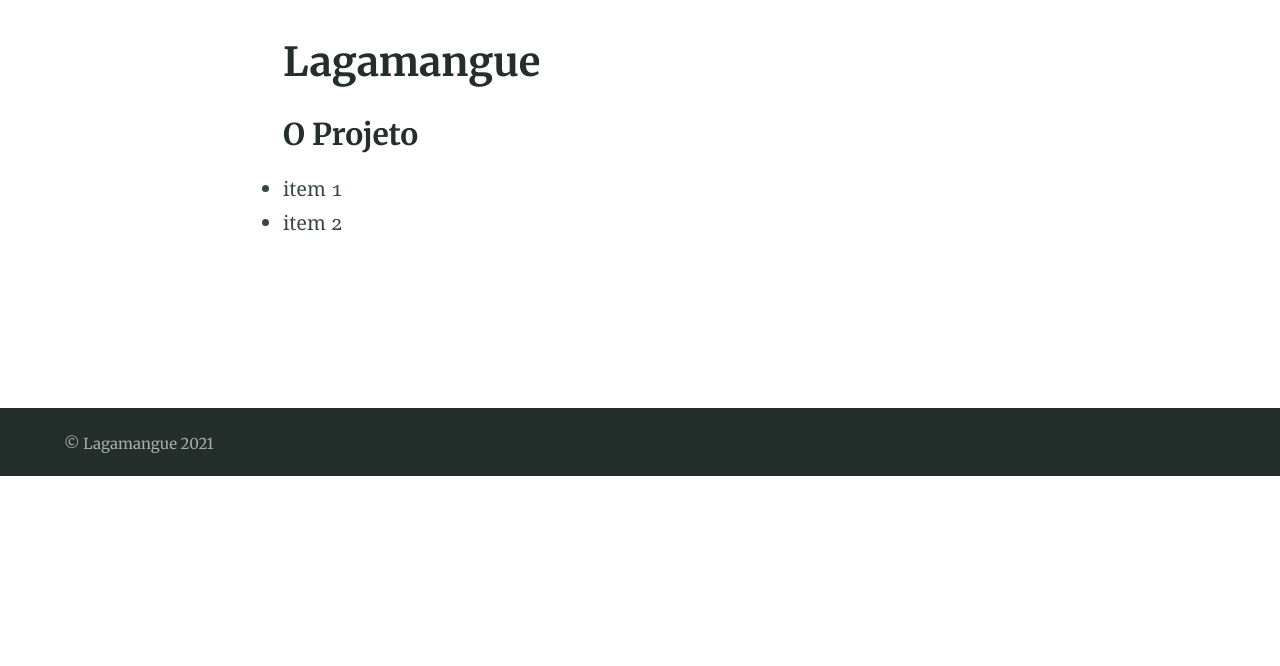
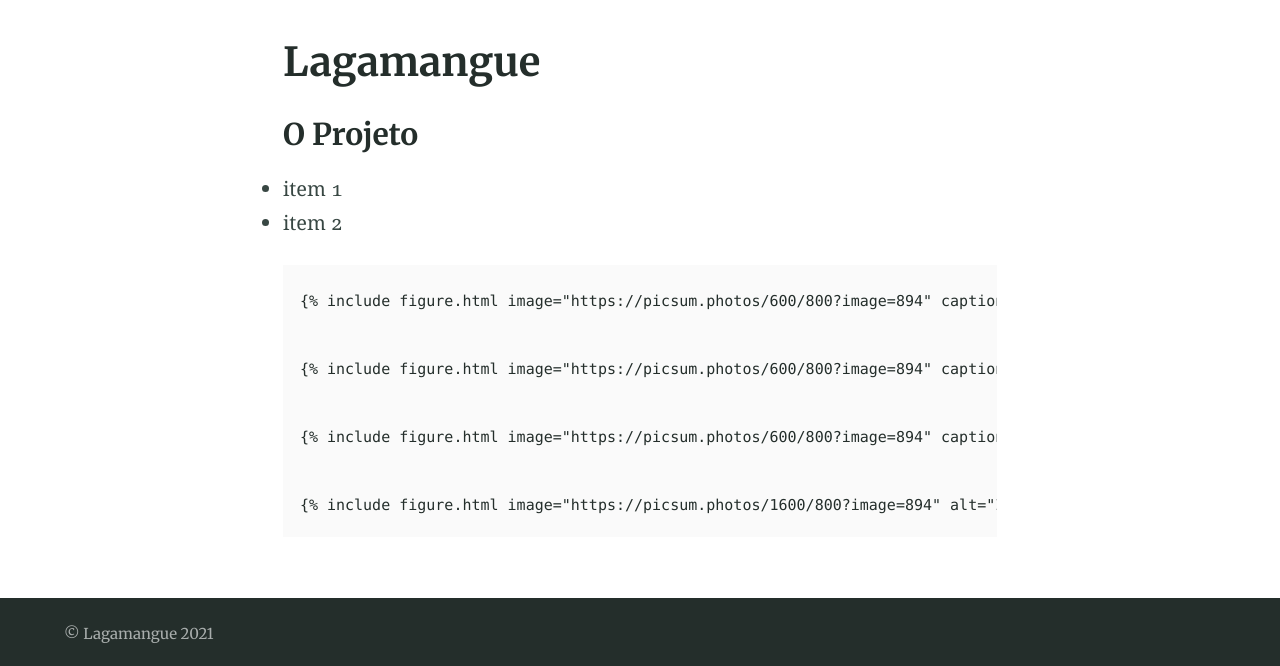
Before and after one commit to lagamangue/lagamangue.github.io, a Jekyll site: the page built from index.md, in a window 1280 px wide. Shown: the part 424-1090 px from the top of the page. Built offline with Jekyll 4.4.1, drawn with Linux system fonts in a browser that asks for light colours; before the commit the page ends 900 px from its top, so only the background shows below that.

Commit message:
adding pictures

````diff
--- a/index.md
+++ b/index.md
@@ -10,3 +10,13 @@ feature_image: "assets/capa.jpg"
 
 - item 1
 - item 2
+
+``` html
+{% raw %}{% include figure.html image="https://picsum.photos/600/800?image=894" caption="Image with caption" width="300" height="800" %}
+
+{% include figure.html image="https://picsum.photos/600/800?image=894" caption="Right aligned image" position="right" width="300" height="800" %}
+
+{% include figure.html image="https://picsum.photos/600/800?image=894" caption="Left aligned image" position="left" width="300" height="800" %}
+
+{% include figure.html image="https://picsum.photos/1600/800?image=894" alt="Image with just alt text" %}{% endraw %}
+```
````
